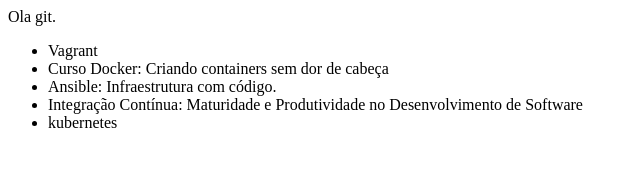
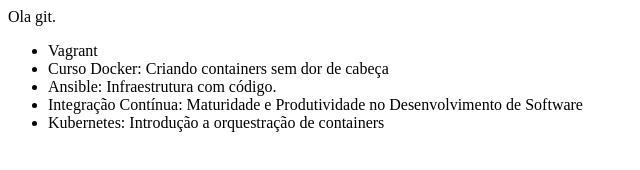
Before and after one commit to helbercl/estudo-alura-git, a plain HTML site: page index.html in a window 1280 px wide. Shown: the whole page, without its empty margins (0-640 px from the left). Drawn offline with Linux system fonts and the light colour scheme.

Commit message:
Alterando o nome do curso de Kubernetes

```diff
--- a/index.html
+++ b/index.html
@@ -10,7 +10,7 @@
 		   <li>Curso Docker: Criando containers sem dor de cabeça</li>
 		   <li>Ansible: Infraestrutura com código.</li>
 		   <li>Integração Contínua: Maturidade e Produtividade no Desenvolvimento de Software</li>
-   		   <li>kubernetes</li>
+   		   <li>Kubernetes: Introdução a orquestração de containers</li>
 
 		</ul>
 	</body>
```
